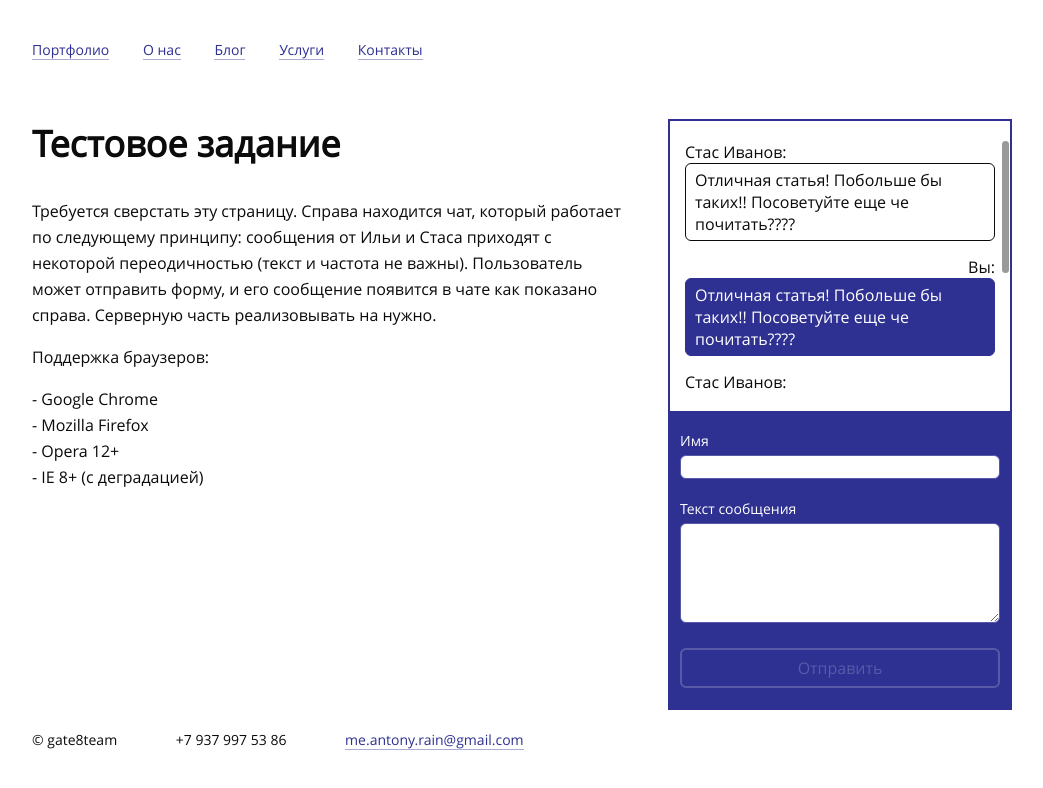
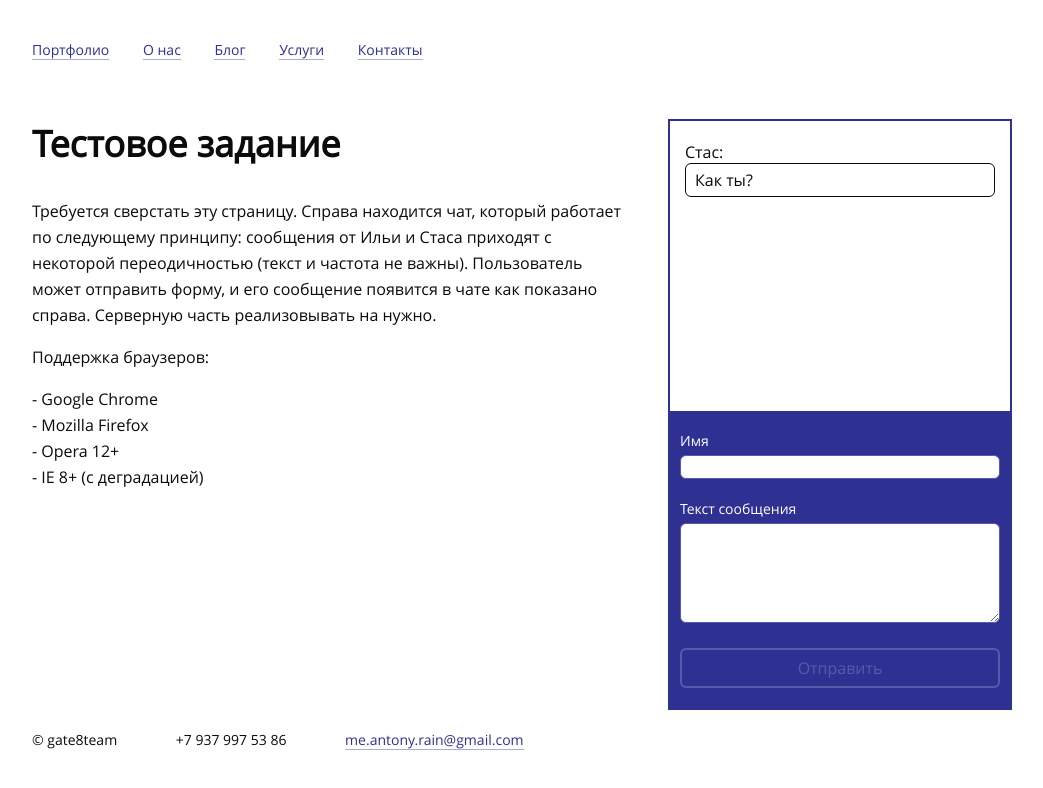
Before and after one commit to gate8team/rivercity-test-task, a website: page index.html in a window 1280 px wide. Shown: the whole page, without its empty margins (118-1161 px from the left). Drawn offline with Linux system fonts and the light colour scheme.

Commit message:
[ADDED]: added chat logic.

```diff
--- a/index.html
+++ b/index.html
@@ -8,7 +8,7 @@
     <![endif]-->
     <link rel="stylesheet" type="text/css" href="./static/styles/main.css">
 </head>
-<body>
+<body class="app">
     <header class="header">
         <div class="header__menu wrapper">
             <ul>
@@ -40,26 +40,26 @@
             <div class="main__inner__chat -bordered col -right">
                 <div class="main__inner__chat__message_list__wrapper -relative">
                     <div class="main__inner__chat__message_list">
-                        <div class="main__inner__chat__message_list__item -income">
-                            <div class="main__inner__chat__message_list__item__user-name">Стас Иванов:</div>
-                            <div class="main__inner__chat__message_list__item__user-message -rounded">Отличная статья! Побольше бы таких!! Посоветуйте еще че почитать????</div>
-                        </div>
-                        <div class="main__inner__chat__message_list__item -outcome">
-                            <div class="main__inner__chat__message_list__item__user-name">Вы:</div>
-                            <div class="main__inner__chat__message_list__item__user-message -rounded">Отличная статья! Побольше бы таких!! Посоветуйте еще че почитать????</div>
-                        </div>
-                        <div class="main__inner__chat__message_list__item -income">
-                            <div class="main__inner__chat__message_list__item__user-name">Стас Иванов:</div>
-                            <div class="main__inner__chat__message_list__item__user-message -rounded">Отличная статья! Побольше бы таких!! Посоветуйте еще че почитать????</div>
-                        </div>
-                        <div class="main__inner__chat__message_list__item -outcome">
-                            <div class="main__inner__chat__message_list__item__user-name">Вы:</div>
-                            <div class="main__inner__chat__message_list__item__user-message -rounded">Отличная статья!</div>
-                        </div>
-                        <div class="main__inner__chat__message_list__item -income">
-                            <div class="main__inner__chat__message_list__item__user-name">Стас Иванов:</div>
-                            <div class="main__inner__chat__message_list__item__user-message -rounded">Отличная статья!</div>
-                        </div>
+                        <!--<div class="main__inner__chat__message_list__item -income">-->
+                            <!--<div class="main__inner__chat__message_list__item__user-name">Стас Иванов:</div>-->
+                            <!--<div class="main__inner__chat__message_list__item__user-message -rounded">Отличная статья! Побольше бы таких!! Посоветуйте еще че почитать????</div>-->
+                        <!--</div>-->
+                        <!--<div class="main__inner__chat__message_list__item -outcome">-->
+                            <!--<div class="main__inner__chat__message_list__item__user-name">Вы:</div>-->
+                            <!--<div class="main__inner__chat__message_list__item__user-message -rounded">Отличная статья! Побольше бы таких!! Посоветуйте еще че почитать????</div>-->
+                        <!--</div>-->
+                        <!--<div class="main__inner__chat__message_list__item -income">-->
+                            <!--<div class="main__inner__chat__message_list__item__user-name">Стас Иванов:</div>-->
+                            <!--<div class="main__inner__chat__message_list__item__user-message -rounded">Отличная статья! Побольше бы таких!! Посоветуйте еще че почитать????</div>-->
+                        <!--</div>-->
+                        <!--<div class="main__inner__chat__message_list__item -outcome">-->
+                            <!--<div class="main__inner__chat__message_list__item__user-name">Вы:</div>-->
+                            <!--<div class="main__inner__chat__message_list__item__user-message -rounded">Отличная статья!</div>-->
+                        <!--</div>-->
+                        <!--<div class="main__inner__chat__message_list__item -income">-->
+                            <!--<div class="main__inner__chat__message_list__item__user-name">Стас Иванов:</div>-->
+                            <!--<div class="main__inner__chat__message_list__item__user-message -rounded">Отличная статья!</div>-->
+                        <!--</div>-->
                     </div>
                 </div>
                 <div class="main__inner__chat__message_form -blue">
@@ -93,6 +93,8 @@
     </footer>
     <script src="./static/js/jquery-1.11.1.min.js"></script>
     <script src="./static/js/jquery.slimscroll.min.js"></script>
+    <script src="./static/js/simpleMessage.js"></script>
+    <script src="static/js/simpleMessenger.js"></script>
     <script src="./static/js/gate8team.js"></script>
 </body>
 </html>
--- a/static/js/gate8team.js
+++ b/static/js/gate8team.js
@@ -1,5 +1,74 @@
+'use strict';
+
 $(document).ready(function(){
+    var simpleMessenger = new SimpleMessenger();
+
     $('.main__inner__chat__message_list').slimScroll({
         height: '250px'
     });
+
+    $('.app').on('newMessageCame', function(e, message) {
+        if (message instanceof SimpleMessage) {
+            simpleMessenger.addMessage(message);
+            $('.main__inner__chat__message_list').append(getNewMessages(simpleMessenger));
+        }
+    });
+
+    startFaking(7000, 'Илья', ['Привет', 'Да норм.', 'А я тебя люблю, штурмовик...']);
+    startFaking(4000, 'Стас', ['Привет', 'Как ты?', 'Я тебя ненавижу']);
+
+    $('.main__inner__chat__message_form__form').submit(function(e){
+        var userName = $('#userName').val(),
+            userMessage = $('#userMessage').val(),
+            newMessage = new SimpleMessage(userName, userMessage, false);
+
+        e.preventDefault();
+        $('.app').trigger('newMessageCame', newMessage);
+        $('#userMessage').val('').focus();
+    });
 });
+
+//function generateMessages(messenger){
+//    for (var i = 0; i < 10; i++){
+//        messenger.addMessage(new SimpleMessage('Антон', 'Привет', true));
+//    }
+//}
+
+function clearForm(selector){
+    $(selector)[0].reset();
+}
+
+function getNewMessages(messenger){
+    var elementsToRender = [];
+    var template = '<div class="main__inner__chat__message_list__item {message-type}">' +
+                    '<div class="main__inner__chat__message_list__item__user-name">{user-name}:</div>' +
+                    '<div class="main__inner__chat__message_list__item__user-message -rounded">{user-message}</div>' +
+                    '</div>';
+
+    for (var i = 0; i < messenger.messageList.length; i++){
+        if (messenger.messageList[i]){
+            var newElement = template.replace('{user-name}', (messenger.messageList[i].income ? messenger.messageList[i].userName : 'Вы'))
+                .replace('{user-message}', messenger.messageList[i].userMessage)
+                .replace('{message-type}', (messenger.messageList[i].income ? '-income' : '-outcome'));
+
+            if (messenger.messageList[i].inQueue === true) {
+                elementsToRender.push(newElement);
+                messenger.messageList[i].activate();
+            }
+        }
+    }
+
+    return elementsToRender;
+}
+
+function startFaking(timeout, userName, userMessages){
+    var interval = timeout || 2000,
+        name = userName || 'Unknown',
+        messages = userMessages || ['Unknown'];
+
+    setInterval(function(){
+        var message = messages[Math.floor(Math.random() * messages.length)];
+        var newMessage = new SimpleMessage(name, message, true);
+        $('.app').trigger('newMessageCame', newMessage);
+    }, interval);
+}
--- /dev/null
+++ b/static/js/simpleMessage.js
@@ -0,0 +1,12 @@
+'use strict';
+
+function SimpleMessage(userName, userMessage, isIncome){
+    this.inQueue = true;
+    this.income = (typeof isIncome === 'boolean') ? isIncome : false;
+    this.userName = userName || '';
+    this.userMessage = userMessage || '';
+};
+
+SimpleMessage.prototype.activate = function(){
+    this.inQueue = false;
+};
--- /dev/null
+++ b/static/js/simpleMessenger.js
@@ -0,0 +1,10 @@
+'use strict';
+
+function SimpleMessenger(){
+    this.messageList = [];
+}
+
+SimpleMessenger.prototype.addMessage = function(message){
+    if (message instanceof SimpleMessage)
+        this.messageList.push(message);
+};
```
Also changed, not shown: readme.md.
